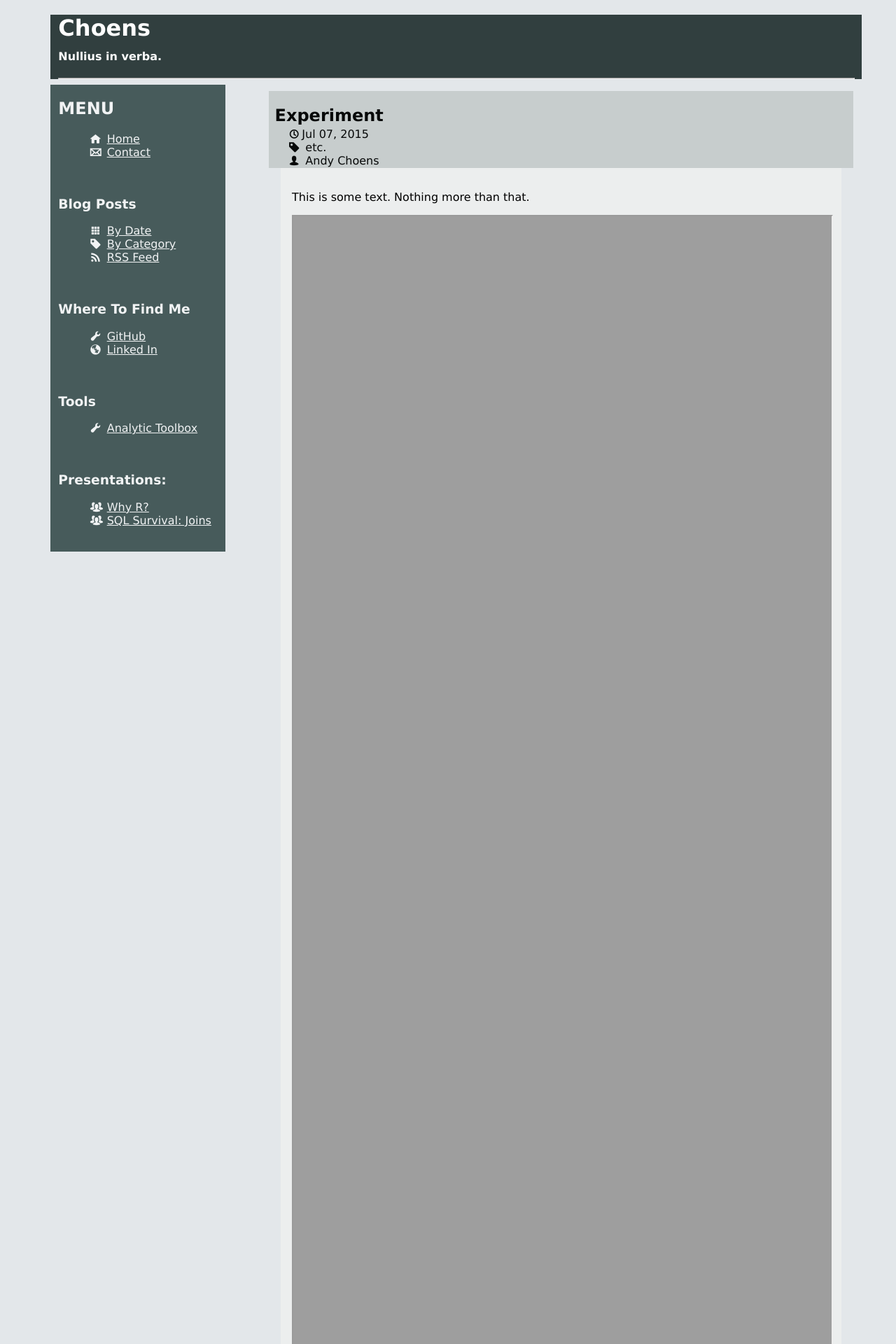
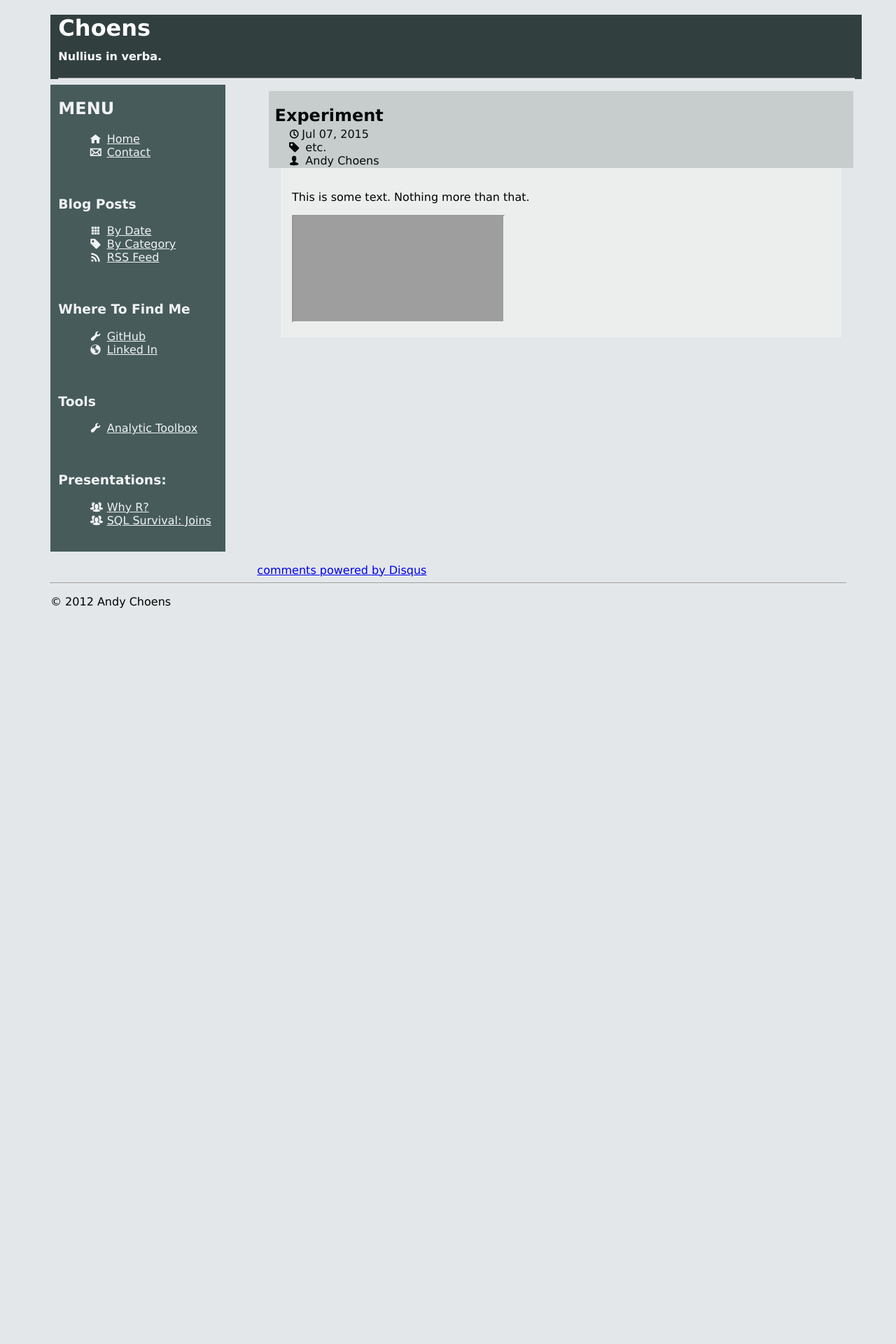
Before and after one commit to Choens/choens.github.io, a Jekyll site: the page built from _posts/2015-07-07-exp.md, in a window 1280 px wide. Shown: the top 1920 px of the page at 70% size. Built offline with Jekyll 4.4.1, drawn with Linux system fonts in a browser that asks for light colours; Markdown is read by kramdown in place of the engine named in the settings; comment, search, counter and statistics services are not loaded; after the commit the page ends 900 px from its top, so only the background shows below that.

Commit message:
Another tweak to figure this out.

```diff
--- a/_posts/2015-07-07-exp.md
+++ b/_posts/2015-07-07-exp.md
@@ -10,4 +10,4 @@ excerpt: iframe experiment.
 
 This is some text. Nothing more than that.
 
-<iframe src = "http://choens.github.io/blood-sugars/README.html" seamless width="100%" height="5000px"></iframe>
+<iframe src = "http://choens.github.io/blood-sugars/README.html" seamless></iframe>
```
